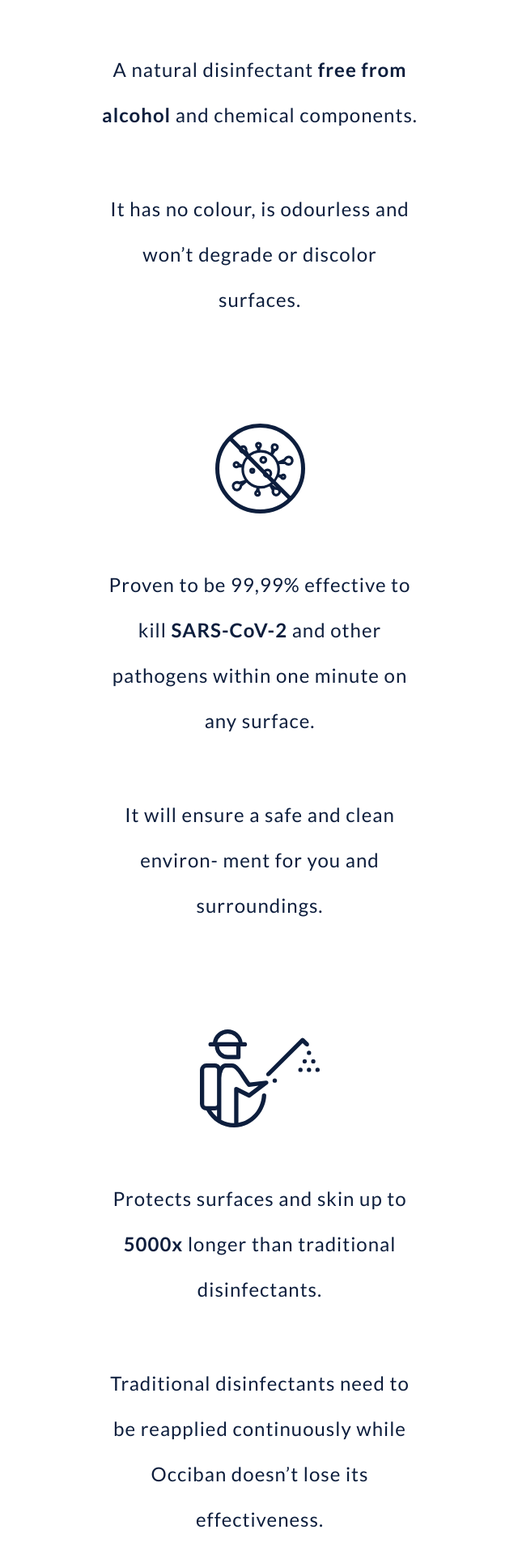
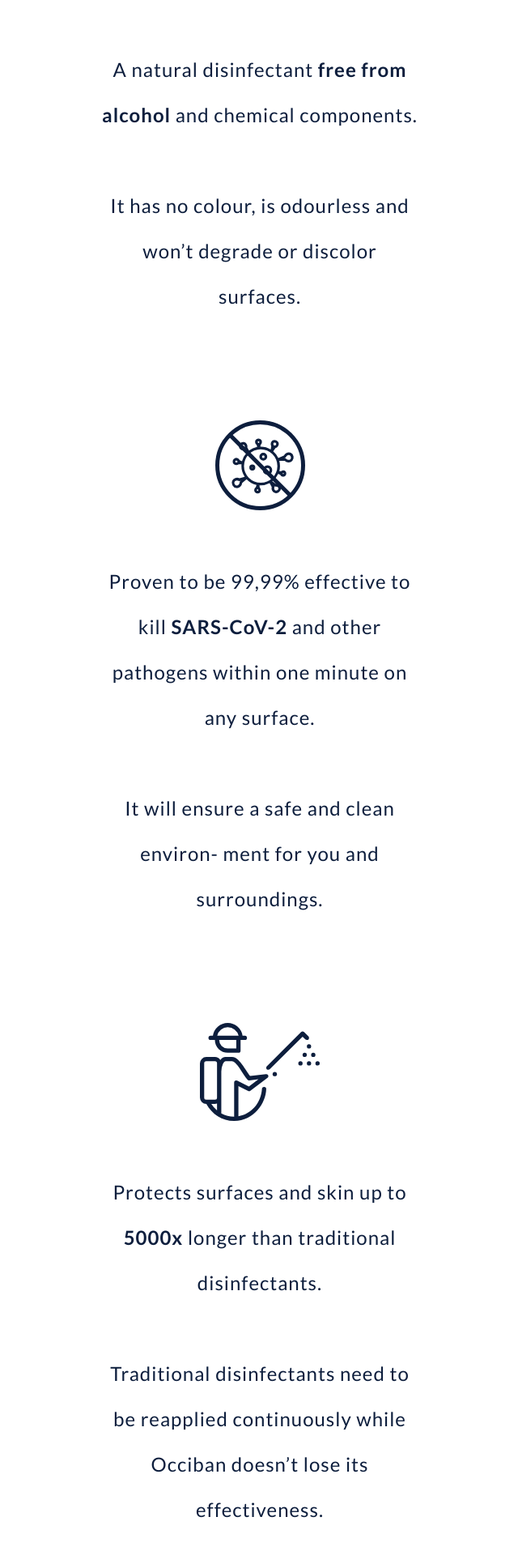
Before and after one commit to occiban/occiban.github.io, a Jekyll site: the page built from index.html, in a window 1280 px wide. Shown: the part 1245-3160 px from the top of the page at 81% size, without its empty margins (639-1279 px from the left). Built offline with Jekyll 4.4.1, drawn with Linux system fonts in a browser that asks for light colours; grey boxes are pictures that could not be loaded.

Commit message:
Update index.html

```diff
--- a/index.html
+++ b/index.html
@@ -77,8 +77,7 @@
 
       <div class="text-center all-margin col-4">
         <img src="/img/Home/I/Group 78.svg" alt="g78" class="desktop-only"><br>
-        <p class="new-font features-text">A natural disinfectant <strong>free from alcohol</strong> and chemical components.</p>
-        <p class="new-font features-text">It has no colour, is odourless and won’t degrade or discolor surfaces.</p>
+        <p class="new-font features-text">A natural disinfectant <strong>free from alcohol</strong> and chemical components.<br><br>It has no colour, is odourless and won’t degrade or discolor surfaces.</p>
       </div>
   </div>
   <div class="row features-section desktop-only">
@@ -90,8 +89,7 @@
 
       <div class="text-center all-margin col-4">
         <img src="/img/Home/I/Group 82.svg" alt="g78" class="desktop-only"><br>
-        <p class="new-font features-text">Proven to be 99,99% effective to kill <strong>SARS-CoV-2</strong> and other pathogens within one minute on any surface. </p>
-        <p class="new-font features-text">It will ensure a safe and clean environ- ment for you and surroundings.</p>
+        <p class="new-font features-text">Proven to be 99,99% effective to kill <strong>SARS-CoV-2</strong> and other pathogens within one minute on any surface.<br><br>It will ensure a safe and clean environ- ment for you and surroundings.</p>
       </div>
   </div>
   <div class="row features-section desktop-only">
@@ -103,9 +101,7 @@
 
       <div class="text-center all-margin col-4">
         <img src="/img/Home/I/Group 79.svg" alt="g78" class="desktop-only"><br>
-        <p class="new-font features-text">Protects surfaces and skin up to <strong>5000x</strong> longer than traditional disinfectants. </p>
-        <p class="new-font features-text">Traditional disinfectants need to be reapplied continuously while Occiban doesn’t lose its effectiveness. </p>
-        <p class="new-font features-text">This saves time, money and reduces your environmental footprint.</p>
+        <p class="new-font features-text">Protects surfaces and skin up to <strong>5000x</strong> longer than traditional disinfectants.<br><br>Traditional disinfectants need to be reapplied continuously while Occiban doesn’t lose its effectiveness.<br><br>This saves time, money and reduces your environmental footprint.</p>
       </div>
   </div>
 
@@ -158,8 +154,7 @@
           <div class="col-lg-1"></div>
           <div class="col-lg-5 two-col-text padd-left padd-right">
             <div class="two-text three-text">
-              <p>All our products use the same technique, mixing crystalised silica dioxide particles in a de-ionised water-based solution, creating a chemically inert solution that can be applied <strong>harmlessly</strong> to any surface.</p><br>
-              <p>When dried, the application results in a new formed surface that is only <strong>4nm</strong> in size. Most common germs are known to be 50-100nm in size.</p><br>
+              <p>All our products use the same technique, mixing crystalised silica dioxide particles in a de-ionised water-based solution, creating a chemically inert solution that can be applied <strong>harmlessly</strong> to any surface.<br><br>When dried, the application results in a new formed surface that is only <strong>4nm</strong> in size. Most common germs are known to be 50-100nm in size.</p>
             </div>
           </div>
         </div>
@@ -170,8 +165,7 @@
               <br>
               <br> This mechanical kill differs from the usual <strong>chemical kill</strong> processes that has historically been used to combat viruses, bacteria, and fungi.
               <br>
-              <br> For over <strong>fifteen years</strong> this technology has been trusted and used by hospitals and in operating rooms to ensure the safest environment possible. Within these years it has been certified several times to ensure the highest effectiveness.</p>
-              <p>Click <a href="/downloads/liverpool-studies-occiban.pdf" download>here</a> to download the study performed by Liverpool University,a leading institution in bacterial and viral culture tests.</p><br>
+              <br> For over <strong>fifteen years</strong> this technology has been trusted and used by hospitals and in operating rooms to ensure the safest environment possible. Within these years it has been certified several times to ensure the highest effectiveness.<br><br>Click <a href="/downloads/liverpool-studies-occiban.pdf" download>here</a> to download the study performed by Liverpool University,a leading institution in bacterial and viral culture tests.</p>
             </div>
           </div>
             <div class="col-lg-1"></div>
```
